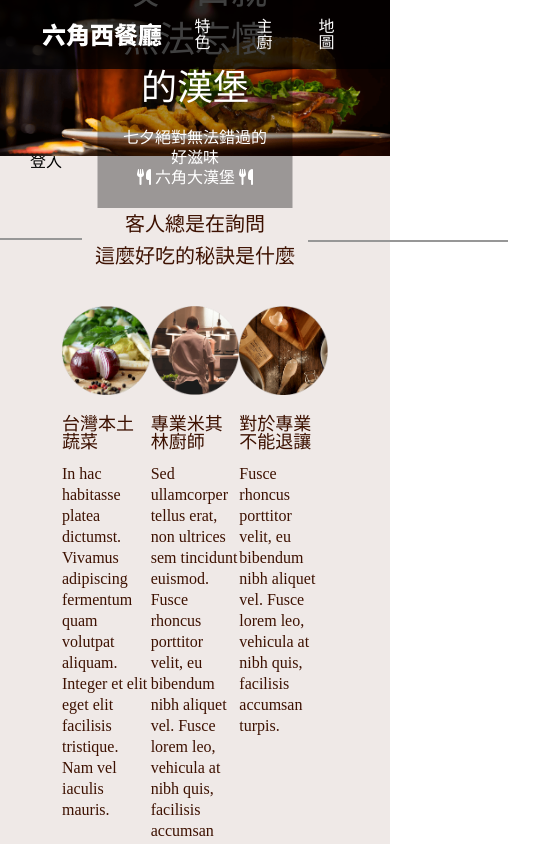
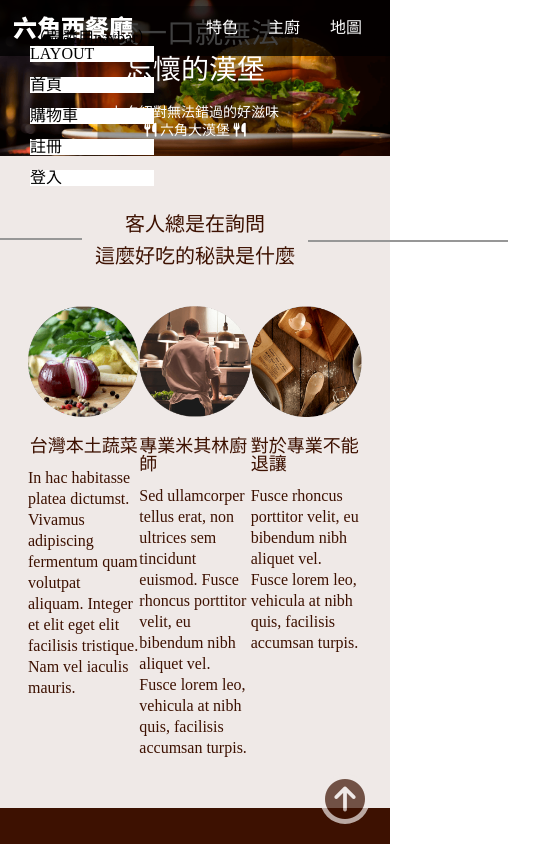
Before and after one commit to aa367421/HexSchoolHW3, a plain HTML site: page index.html in a window 390 px wide. Shown: the top 844 px of the page, 539 px wide, since content can reach past the window. Drawn offline with nearby package versions, Linux system fonts and the light colour scheme; files whose address does not match are found by name.

Commit message:
0810
part of js and rwd, rwd without phone

```diff
--- a/index.html
+++ b/index.html
@@ -24,6 +24,7 @@
 
 <body>
     <span class="bug-nav">
+        <p>（開發用navbar）</p>
         <a href="layout.html">LAYOUT</a>
         <a href="index.html">首頁</a>
         <a href="cart.html">購物車</a>
@@ -32,9 +33,9 @@
     </span>
     <div class="wrap">
         <div class="header">
-            <img src="./img/header_desktop.png" alt="">
+            <div class="banner"></div>
             <div class="slogan">
-                <h2>咬一口就無法忘懷的漢堡</h2>
+                <h2>咬一口<span><br></span>就無法忘懷的漢堡</h2>
                 <p>七夕絕對無法錯過的好滋味<br>
                     <i class="fa-solid fa-utensils"></i>
                     六角大漢堡
@@ -46,7 +47,7 @@
                 </div>
                 <div class="nav">
                     <ul>
-                        <li><a href="index.html#feature">特色</a></li>
+                        <li><a href="index.html#feature" >特色</a></li>
                         <li><a href="index.html#main-chef">主廚</a></li>
                         <li><a href="index.html#reserve">地圖</a></li>
                     </ul>
@@ -186,8 +187,13 @@
                 </div>
             </div>
         </div>
+        <i class="fa-solid fa-circle-arrow-up to-top"></i>
     </div>
 
     <script src="https://kit.fontawesome.com/0a024d1a12.js" crossorigin="anonymous"></script>
+        <!--Font Awesome CDN-->
+    <script src="https://ajax.googleapis.com/ajax/libs/jquery/3.6.0/jquery.min.js"></script>
+        <!--jquery CDN-->
+    <script src="./js/all.js"></script>
 </body>
 </html>
--- /dev/null
+++ b/js/all.js
@@ -0,0 +1,27 @@
+$(document).ready(function(){
+    $('.content a').click(function(event){
+        event.preventDefault();
+    });
+
+
+    $('.navbar a').click(function(event){
+
+        var target = $(this).attr('href');
+        var t = target.split('html');
+        var targetPos = $(t[1]).offset().top;
+
+        $('body').animate({scrollTop: targetPos -56}, 700)
+        //Navbar height = 56px
+    });
+
+    $('.nav li a').hover(function(event){
+        $(this).toggleClass('active');
+
+    })
+
+    $('.to-top').click(function(event){
+        $('body').animate({
+            scrollTop: 0
+        }, 700);
+  });
+});
--- a/sass/_cart.scss
+++ b/sass/_cart.scss
@@ -4,13 +4,16 @@
     display: flex;
     padding: 48px 42px 0px 42px;
     color: $theme-color-dark;;
+
+    @include pad{
+        padding: 48px 10px 0px 10px;
+    }
 }
 
 .side-bar{
     width: 100%;
     max-width: 220px;
     line-height: 32px;
-
 
     i{
         font-size: 26px;
@@ -42,7 +45,17 @@
             color: #FFF;
         }
     }
+    @include pad{
+        max-width: 150px;
+        i{
+            font-size: 20px;
+            margin-right: 5px;
+        }
+        h2{
+            font-size: 18px;
+        }
 
+    }
 }
 
 .product-section{
@@ -61,6 +74,7 @@
     .search-bar{
         width: 100%;
         max-width: 460px;
+        margin-right: -15px;
         input{
             width: 94%;
             max-width: 460px;
@@ -118,6 +132,21 @@
         color: #FFF;
         border: 1px solid #EFE9E7;
         border-radius: 16px;
+    }
+
+    @include pad{
+        justify-content: center;
+        .search-bar{
+            max-width: 400px;
+        }
+        .buy{
+            p{
+                padding-right: 6px;
+            }
+            i{
+                font-size: 24px;
+            }
+        }
     }
 }
 
@@ -238,4 +267,22 @@
 
         }
     }
+
+    @include pad{
+        justify-content: space-around;
+        li{
+            width: 50%;
+            h3{
+            margin-bottom: 20px;
+            }
+            p{
+                font-size: 16px;
+                margin-bottom: 8px;
+            }
+        }
+
+        .list-end{
+            margin-bottom: 30px;
+        }
+    }
 }
--- a/sass/_index.scss
+++ b/sass/_index.scss
@@ -4,7 +4,6 @@
     display: flex;
     flex-direction: column;
     align-items: center;
-
     padding: 50px 62px;
 
     h2{
@@ -57,6 +56,14 @@
             }
         }
     }
+
+    @include pad{
+        padding: 50px 28px;
+
+        .feature-cards li p{
+            max-width: 196px;
+        }
+    }
 }
 
 .main-chef{
@@ -84,6 +91,17 @@
         }
         p{
             line-height: 21px;
+        }
+    }
+    @include pad{
+        .main-chef-img{
+            width: 50%;
+            max-width: 373px;
+        }
+        .main-chef-information{
+            width: 50%;
+            max-width: 330px;
+            margin: 49px 0px;
         }
     }
 }
@@ -145,6 +163,9 @@
             }
         }
     }
+    @include pad{
+        padding: 50px 10px;
+    }
 }
 
 .reserve{
@@ -162,7 +183,7 @@
 
     .reserve-information{
         display: flex;
-        justify-content: center;
+        justify-content: space-around;
         width: 100%;
 
         .map-img{
@@ -236,4 +257,15 @@
             }
         }
     }
+    @include pad{
+        padding: 50px 10px;
+
+        .map-img{
+            display: flex;
+            width: 55%;
+        }
+        .reserve-form{
+            width: 45%;
+        }
+    }
 }
--- a/sass/_layout.scss
+++ b/sass/_layout.scss
@@ -2,7 +2,9 @@
     position: fixed;
     top: 30px;
     left: 30px;
+    z-index: 10000;
     a{
+        background-color: #fff;
         color: #000;
         margin-bottom: 15px;
     }
@@ -16,6 +18,23 @@
 
 .header{
     position: relative;
+    width: 100%;
+}
+
+.banner{
+    width: 100%;
+    height: 0px;
+    padding-bottom: 40%;
+    background-image: url("../img/header_desktop.png");
+    background-size: 100%;
+    background-repeat: no-repeat;
+    @include phone{
+        height: 420px;
+        padding-bottom: 0;
+        background-image: url('../img/header_mobile.png');
+        background-size: cover;
+        background-position: center;
+    }
 }
 
 .slogan{
@@ -29,14 +48,43 @@
     padding: 20px;
 
     h2{
-        font-size: 36;
+        font-size: 36px;
         line-height: 48px;
         margin-bottom: 16px;
+        span{
+            display: none;
+        }
     }
+
     p{
         line-height: 20px;
     }
+
+    @include pad{
+        padding: 10px;
+
+        h2{
+            font-size: 28px;
+            line-height: 36px;
+        }
+        p{
+            font-size: 14px;
+            line-height: 18px;
+        }
+    }
+    @include phone{
+        width: 85%;
+        padding: 6px;
+        h2{
+            span{
+                display: block;
+                line-height: 0;
+            }
+        }
+    }
 }
+
+
 
 .navbar{
     display: flex;
@@ -46,16 +94,15 @@
     top: 0;
     width: 100%;
     max-width: 1024px;
-    z-index: 10;
+    z-index: 1000;
     padding: 16px 42px;
-    background-color: rgba(0, 0,0, 0.75)
+    background-color: rgba(0, 0,0, 0.75);
+
+    @include pad{
+        padding: 16px 13px;
+    }
 }
-@media (max-width:950px) {
-    .header{
-    max-height: 420px;
-    }
 
-}
 
 .logo a{
     background-image: url(../img/logo_w.png);
@@ -71,19 +118,26 @@
     display: flex;
     justify-content: space-around;;
 
-    li a{
+    li{
+        position: relative;
+        padding: 0px 15px;
+        a{
         color:#FFF;
         font-size: 16px;
-        margin-left: 30px;
-        padding: 2.5px;
+        }
     }
-}
 
-.banner{
-    background-image: url(../img/banner_desktop.png);
-    background-size: contain;
-    width: 100%;
-    max-height: 420px;
+    .active::after{
+        position: absolute;
+        content: '';
+        width: 62px;
+        display: block;
+        top: 25px;
+        left: 50%;
+        transform: translate(-50%, -50%);
+        border-bottom: 3px solid $theme-color-light-1;
+        transition: all 3s;
+    }
 }
 
 .footer{
@@ -93,6 +147,15 @@
     padding: 54px 42px;
     background-color: $theme-color-light-1;
     color: $theme-color-dark;
+
+    @include pad{
+        padding: 54px 10px;
+    }
+    @include phone{
+        flex-direction: column;
+        justify-content: flex-start;
+        padding: 50px 10px;
+    }
 }
 
 .footer-information{
@@ -116,6 +179,34 @@
 
     ul{
         list-style: inside;
+    }
+
+    @include pad{
+        .about{
+            margin-right: 10px;
+        }
+        p{
+            font-size: 14px;
+        }
+        ul li{
+            font-size: 14px;
+        }
+    }
+    @include phone{
+        flex-direction: column;
+        justify-content: flex-start;
+        .about{
+            font-size: 16px;
+            margin-right: 0px;
+            margin-bottom: 30px;
+        }
+        ul{
+            margin-bottom: 30px;
+            li{
+                font-size: 16px;
+            }
+        }
+
     }
 }
 
@@ -157,4 +248,22 @@
             color:#3A5795
         }
     }
+    @include phone{
+        align-items: flex-end;
+    }
 }
+
+.to-top{
+    position: fixed;
+    background-color: $theme-color-light-1;
+    color: $theme-color-dark;
+    cursor: pointer;
+    bottom: 20px;
+    right: 20px;
+    font-size: 40px;
+    border-radius: 50%;
+    padding: 5px;
+    @include pad{
+        opacity: 0.7;
+    }
+}
--- a/sass/_login.scss
+++ b/sass/_login.scss
@@ -5,6 +5,14 @@
     background-color: $theme-color-light-1;
     color: $theme-color-dark;
     padding: 50px 362px 0px 362px;
+
+    @include pad{
+        padding: 50px 101px 0px 101px;
+        .login-form{
+            width: 75%;
+        }
+    }
+
     h2{
         font-family: NotoSansCJKtc-Black;
         font-size: 48px;
@@ -36,8 +44,12 @@
         width: 100%;
         max-width: 300px;
         border-top: 4px solid #F56C23;
+        box-shadow: 3px 3px 4px 0px rgba(0,0,0,0.16);
         padding: 46px 15px 15px 15px;
 
+        @include pad{
+            max-width: unset;
+        }
         label{
             margin-bottom: 3px;
             line-height: 21px;
--- a/sass/_mixin.scss
+++ b/sass/_mixin.scss
@@ -5,7 +5,7 @@
 }
 
 @mixin pad {
-    @media (max-width: 667px) {
+    @media (max-width: 768px) {
         @content;
     }
 }
--- a/sass/_register.scss
+++ b/sass/_register.scss
@@ -5,6 +5,10 @@
     background-color: $theme-color-light-1;
     color: $theme-color-dark;
     padding: 50px 202px 0px 202px;
+
+    @include pad{
+        padding: 50px 101px 0px 101px;
+    }
 
     h2{
         font-family: NotoSansCJKtc-Black;
```
Also changed, not shown: cart.html (+8 -2 lines), layout.html (+9 -2 lines), login.html (+8 -2 lines), register.html (+8 -2 lines), css/all.css.
